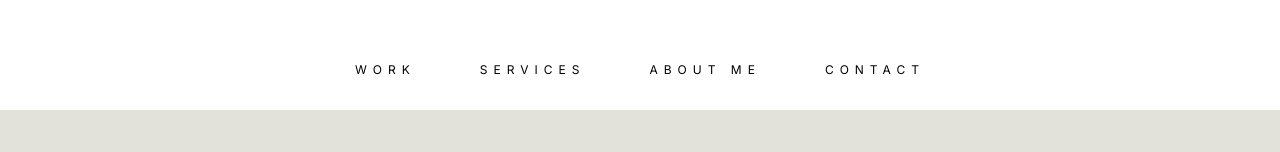
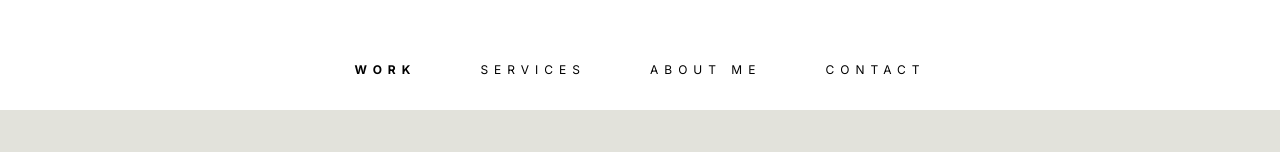
Before and after one commit to Eragon67360/portfolio-cristina, a Next.js app: page / in a window 1280 px wide. Shown: the part 265-417 px from the top of the page. Built offline with nearby package versions, Linux system fonts and the light colour scheme.

Commit message:
Added focused links in navbar

```diff
--- a/components/header.tsx
+++ b/components/header.tsx
@@ -1,8 +1,13 @@
+'use client'
 import React from 'react'
 import Link from 'next/link'
 import MainLogo from './Logos/MainLogo'
+import { usePathname } from 'next/navigation'
 
 const Header = () => {
+    const pathname = usePathname();
+    const isActive = (href: string) => pathname === href;
+
     return (
         <>
             <div className='w-full bg-white py-8 flex flex-col items-center justify-center gap-16'>
@@ -16,10 +21,10 @@ const Header = () => {
                 </div>
 
                 <div className='flex gap-16'>
-                    <Link href={'/'} className='uppercase text-xs tracking-[6px] font-normal hover:font-bold transition-all duration-300'>Work</Link>
-                    <Link href={'/services'} className='uppercase text-xs tracking-[6px] font-normal hover:font-bold transition-all duration-300'>Services</Link>
-                    <Link href={'/about'} className='uppercase text-xs tracking-[6px] font-normal hover:font-bold transition-all duration-300'>About me</Link>
-                    <Link href={'/contact'} className='uppercase text-xs tracking-[6px] font-normal hover:font-bold transition-all duration-300'>Contact</Link>
+                    <Link href={'/'} className={` uppercase text-xs tracking-[6px] hover:font-bold transition-all duration-300 ${isActive('/') ? 'font-bold' : 'font-normal'}`}>Work</Link>
+                    <Link href={'/services'} className={` uppercase text-xs tracking-[6px] hover:font-bold transition-all duration-300 ${isActive('/services') ? 'font-bold' : 'font-normal'}`}>Services</Link>
+                    <Link href={'/about'} className={` uppercase text-xs tracking-[6px] hover:font-bold transition-all duration-300 ${isActive('/about') ? 'font-bold' : 'font-normal'}`}>About me</Link>
+                    <Link href={'/contact'} className={` uppercase text-xs tracking-[6px] hover:font-bold transition-all duration-300 ${isActive('/contact') ? 'font-bold' : 'font-normal'}`}>Contact</Link>
                 </div>
 
             </div>
```
